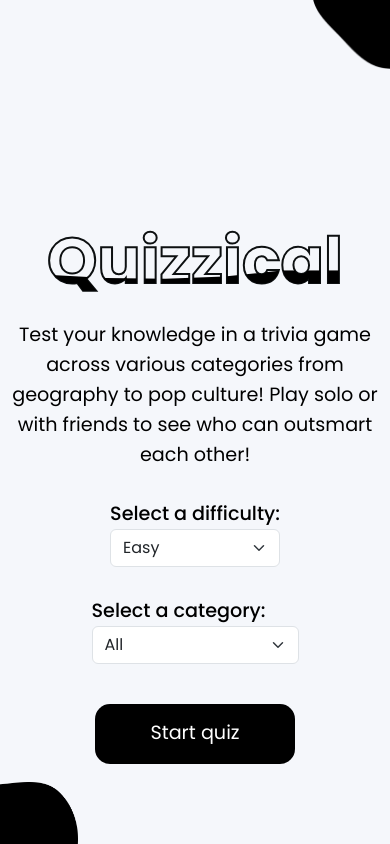
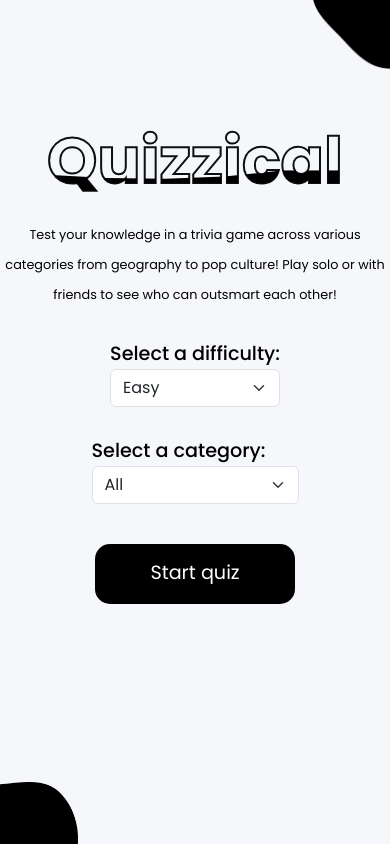
Before and after one commit to steph-xue/quizzical, a React (Vite) app: page / in a window 390 px wide. Built offline with nearby package versions, Linux system fonts and the light colour scheme.

Commit message:
fix sizing of cover page on mobile

```diff
--- a/src/style.css
+++ b/src/style.css
@@ -23,7 +23,7 @@ body {
 
 @media only screen and (max-width: 1000px) {
   body {
-    background-size: 20%, 20%; /* Reduce the size of the background images on small screens */
+    background-size: 20%, 20%;
   }
 }
 
@@ -58,6 +58,12 @@ body {
   padding-top: 300px;
 }
 
+@media only screen and (max-width: 1000px) {
+  .cover-page {
+    padding-top: 200px;
+  }
+}
+
 .description {
   font-size: 1.2rem;
   font-weight: 400;
@@ -66,6 +72,12 @@ body {
   max-width: 500px;
   margin-top: 20px;
   margin-bottom: 20px;
+}
+
+@media only screen and (max-width: 1000px) {
+  .description {
+    font-size: 0.8rem;
+  }
 }
 
 .btn-start {
```
